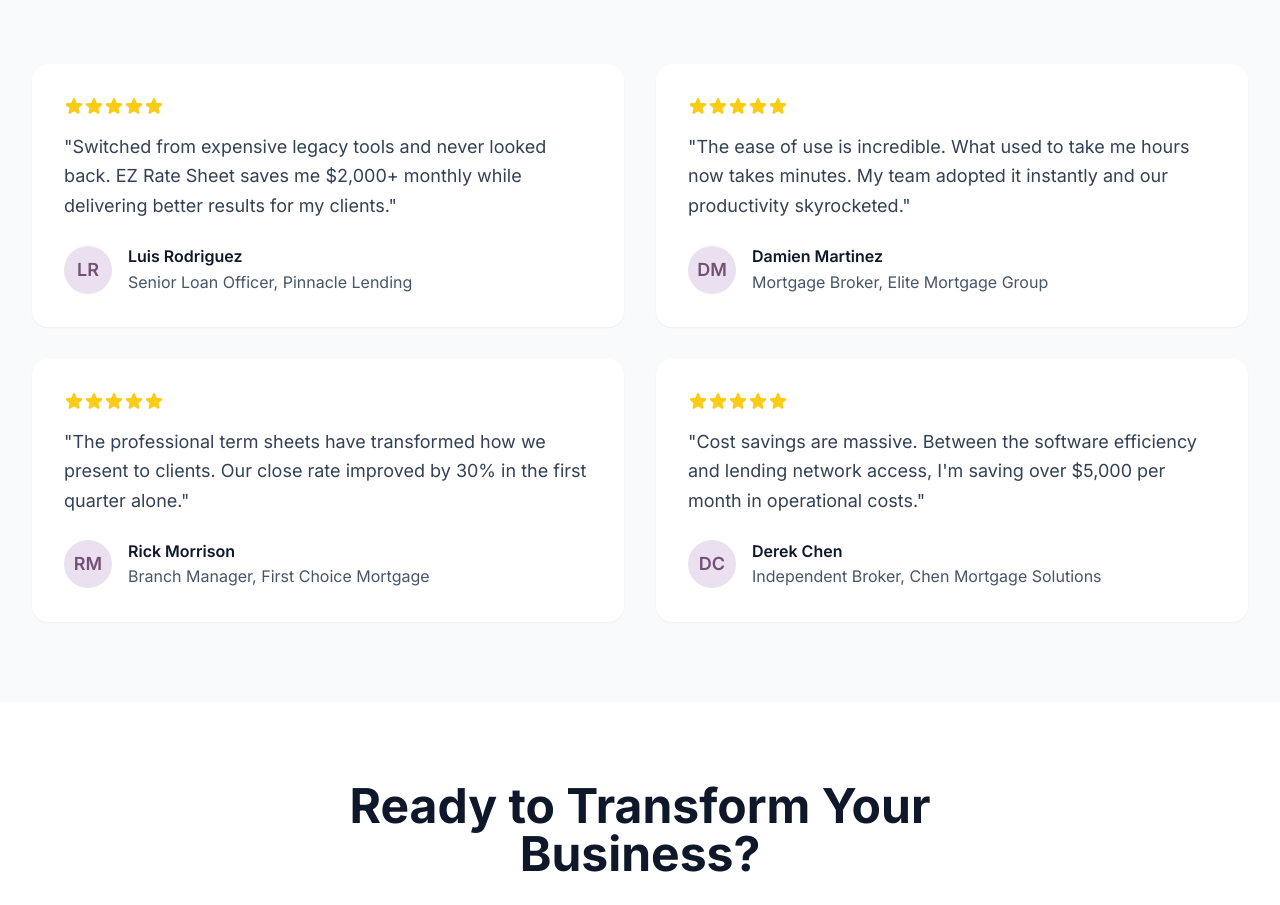
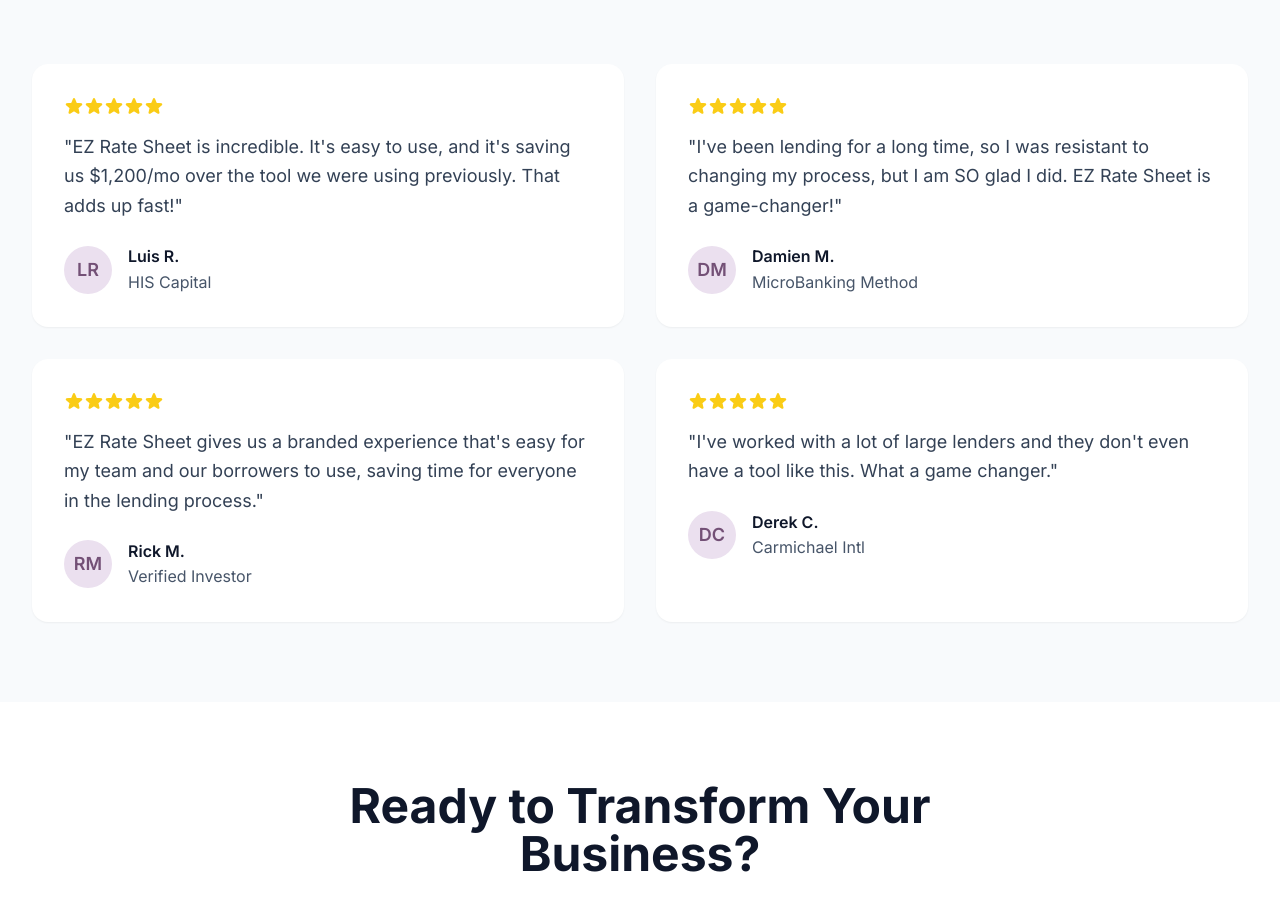
Before and after one commit to mrmrwilliams/ezratesheet-website, a Next.js app: page / in a window 1280 px wide. Shown: the part 2283-3188 px from the top of the page. Built offline with nearby package versions, Linux system fonts and the light colour scheme.

Commit message:
Replace placeholder testimonials with real customer quotes

```diff
--- a/src/app/page.tsx
+++ b/src/app/page.tsx
@@ -37,31 +37,31 @@
 
   const testimonials = [
     {
-      name: 'Luis Rodriguez',
-      role: 'Senior Loan Officer',
-      company: 'Pinnacle Lending',
-      quote: "Switched from expensive legacy tools and never looked back. EZ Rate Sheet saves me $2,000+ monthly while delivering better results for my clients.",
+      name: 'Luis R.',
+      role: '',
+      company: 'HIS Capital',
+      quote: "EZ Rate Sheet is incredible. It's easy to use, and it's saving us $1,200/mo over the tool we were using previously. That adds up fast!",
       rating: 5
     },
     {
-      name: 'Damien Martinez',
-      role: 'Mortgage Broker',
-      company: 'Elite Mortgage Group',
-      quote: "The ease of use is incredible. What used to take me hours now takes minutes. My team adopted it instantly and our productivity skyrocketed.",
+      name: 'Damien M.',
+      role: '',
+      company: 'MicroBanking Method',
+      quote: "I've been lending for a long time, so I was resistant to changing my process, but I am SO glad I did. EZ Rate Sheet is a game-changer!",
       rating: 5
     },
     {
-      name: 'Rick Morrison',
-      role: 'Branch Manager',
-      company: 'First Choice Mortgage',
-      quote: "The professional term sheets have transformed how we present to clients. Our close rate improved by 30% in the first quarter alone.",
+      name: 'Rick M.',
+      role: '',
+      company: 'Verified Investor',
+      quote: "EZ Rate Sheet gives us a branded experience that's easy for my team and our borrowers to use, saving time for everyone in the lending process.",
       rating: 5
     },
     {
-      name: 'Derek Chen',
-      role: 'Independent Broker',
-      company: 'Chen Mortgage Solutions',
-      quote: "Cost savings are massive. Between the software efficiency and lending network access, I'm saving over $5,000 per month in operational costs.",
+      name: 'Derek C.',
+      role: '',
+      company: 'Carmichael Intl',
+      quote: "I've worked with a lot of large lenders and they don't even have a tool like this. What a game changer.",
       rating: 5
     }
   ];
@@ -216,7 +216,7 @@
                   </div>
                   <div>
                     <div className="font-semibold text-slate-900">{testimonial.name}</div>
-                    <div className="text-slate-600">{testimonial.role}, {testimonial.company}</div>
+                    <div className="text-slate-600">{testimonial.role ? `${testimonial.role}, ${testimonial.company}` : testimonial.company}</div>
                   </div>
                 </div>
               </div>
```
